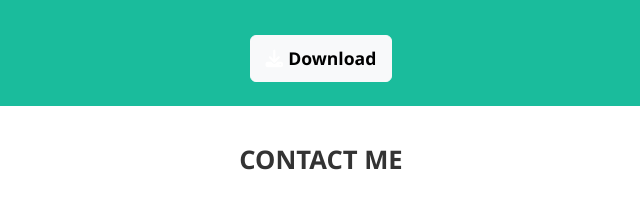
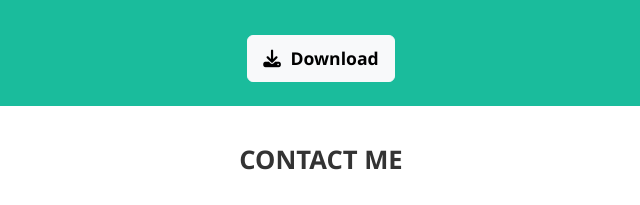
Before and after one commit to PasquiFra/html-css-bootstrap-freelancer, a plain HTML site: page index.html in a window 1280 px wide. In both pictures the pointer is over the icon 595 px from the left and 1628 px from the top of the page. Shown: the part 1570-1775 px from the top of the page, 319-959 px from the left. Drawn offline with nearby package versions, Linux system fonts and the light colour scheme.

Commit message:
general fixes on form and download button

```diff
--- a/style/style.css
+++ b/style/style.css
@@ -201,6 +201,10 @@ header {
     vertical-align: middle;
 }
 
+.about button:hover i {
+    color: black;
+}
+
 .about p {
     margin: 15px 0;
 
```
Also changed, not shown: index.html (+13 -2 lines).
